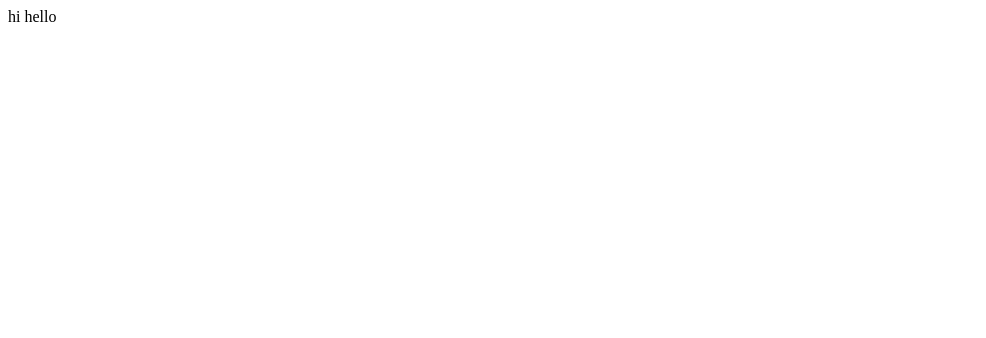
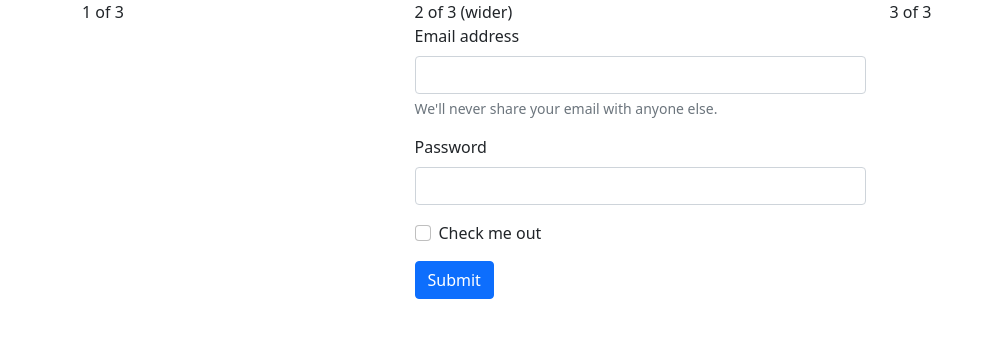
Before and after one commit to jorgecab796/dashboard-2.0, a website: page index.html in a window 1280 px wide. Shown: the whole page, without its empty margins (0-986 px from the left). Drawn offline with nearby package versions, Linux system fonts and the light colour scheme.

Commit message:
1st commit I think?

```diff
--- a/index.html
+++ b/index.html
@@ -1,12 +1,55 @@
 <!DOCTYPE html>
 <html lang="en">
+
 <head>
     <meta charset="UTF-8">
     <meta http-equiv="X-UA-Compatible" content="IE=edge">
     <meta name="viewport" content="width=device-width, initial-scale=1.0">
-    <title>Document</title>
+    <title>Dashboard</title>
+
+    <!--Bootstrap CSS-->
+    <link href="https://cdn.jsdelivr.net/npm/bootstrap@5.1.3/dist/css/bootstrap.min.css" rel="stylesheet"
+        integrity="sha384-1BmE4kWBq78iYhFldvKuhfTAU6auU8tT94WrHftjDbrCEXSU1oBoqyl2QvZ6jIW3" crossorigin="anonymous">
+
+    <link href="/index.css" type="stylesheet">
+
 </head>
+
 <body>
-    hi hello
+
+    <div class="container">
+        <div class="row ">
+          <div class="col">
+            1 of 3
+          </div>
+          <div class="col-5 align-self-center">
+            2 of 3 (wider)
+            <form>
+                <div class="mb-3">
+                  <label for="exampleInputEmail1" class="form-label">Email address</label>
+                  <input type="email" class="form-control" id="exampleInputEmail1" aria-describedby="emailHelp">
+                  <div id="emailHelp" class="form-text">We'll never share your email with anyone else.</div>
+                </div>
+                <div class="mb-3">
+                  <label for="exampleInputPassword1" class="form-label">Password</label>
+                  <input type="password" class="form-control" id="exampleInputPassword1">
+                </div>
+                <div class="mb-3 form-check">
+                  <input type="checkbox" class="form-check-input" id="exampleCheck1">
+                  <label class="form-check-label" for="exampleCheck1">Check me out</label>
+                </div>
+                <button type="submit" class="btn btn-primary">Submit</button>
+              </form>
+          </div>
+          <div class="col">
+            3 of 3
+          </div>
+        </div>
+      </div>
+
+    <script src="https://cdn.jsdelivr.net/npm/bootstrap@5.1.3/dist/js/bootstrap.bundle.min.js"
+        integrity="sha384-ka7Sk0Gln4gmtz2MlQnikT1wXgYsOg+OMhuP+IlRH9sENBO0LRn5q+8nbTov4+1p"
+        crossorigin="anonymous"></script>
 </body>
+
 </html>
```
Also changed, not shown: package.json (added, +23 -0 lines), index.css (added), 1 other file.
